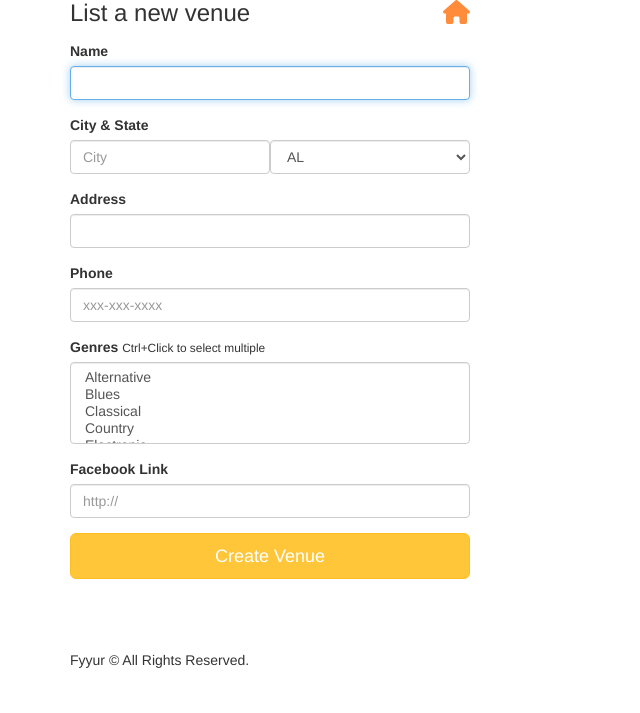
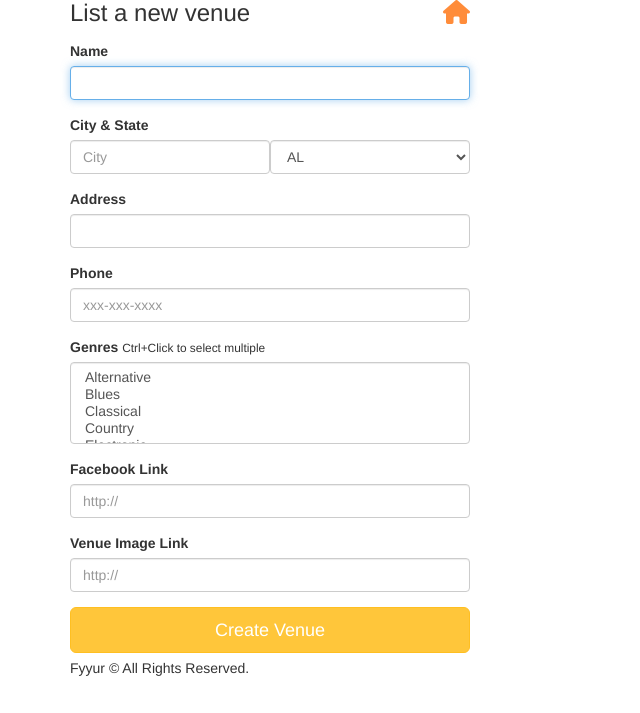
Before and after one commit to nsmichelson/FyuurShows, a Flask app: page /venues/create in a window 1280 px wide. Shown: the part 95-808 px from the top of the page, without its empty margins (0-640 px from the left). Before the commit the page ends 763 px from the top, so only its background shows below. Run offline with Flask 2, Linux system fonts and the light colour scheme; parts of the project's set-up code (start-up, migrations or seed data) failed here and were passed over; some libraries are stand-ins or nearby versions.

Commit message:
Field for venue image added and shows up. Need to add validators for right type of link

```diff
--- a/app.py
+++ b/app.py
@@ -152,12 +152,14 @@ def show_venue(venue_id):
     "facebook_link": venue.facebook_link,
     #"seeking_talent": venue.seeking_talent,
     #"seeking_description": venue.seeking_description,
-    #"image_link": venue.image_link,
+    "image_link": venue.image_link,
     #"past_shows": venue.past_shows,
     #"upcoming_shows": venue.upcoming_shows,
     #"past_shows_count": venue.past_shows_count,
     #"upcoming_shows_count": venue.upcoming_shows_count
     }
+    print("This is what we have as teh data for this venue!",data)
+    print("And image link specifically:",type(data['image_link']))
     return render_template('pages/show_venue.html', venue=data)
 
 #  Create Venue
@@ -172,11 +174,11 @@ def create_venue_form():
 def create_venue_submission():
   name = request.form['name']
   address = request.form['address']
-  print("This is what we are getting as the address",address)
   phone = request.form['phone']
   genres = request.form['genres']
   city = request.form['city']
   state = request.form['state']
+  image_link=request.form['image_link']
 
   try:
       newVenue = Venue()
@@ -186,6 +188,8 @@ def create_venue_submission():
       newVenue.genres = genres
       newVenue.city = city
       newVenue.state = state
+      newVenue.image_link = image_link
+      print("This is the new Venue!!!!!!!!!!!!!!!!!!!!!!!!!11",newVenue.image_link)
       db.session.add(newVenue)
       db.session.commit()
       flash('Venue ' + request.form['name'] + ' was successfully listed!')
--- a/forms.py
+++ b/forms.py
@@ -1,8 +1,10 @@
-
 from datetime import datetime
 from flask_wtf import Form
 from wtforms import StringField, SelectField, SelectMultipleField, DateTimeField
 from wtforms.validators import DataRequired, AnyOf, URL
+
+# TODO IMPLEMENT NEW ARTIST FORM AND NEW SHOW FORM
+
 
 class ShowForm(Form):
     artist_id = StringField(
--- a/templates/forms/new_venue.html
+++ b/templates/forms/new_venue.html
@@ -33,9 +33,14 @@
         {{ form.genres(class_ = 'form-control', placeholder='Genres, separated by commas', autofocus = true) }}
       </div>
       <div class="form-group">
-          <label for="genres">Facebook Link</label>
+          <label for="facebook_link">Facebook Link</label>
           {{ form.facebook_link(class_ = 'form-control', placeholder='http://', autofocus = true) }}
         </div>
+        <div class="form-group">
+          <label for="image_link">Venue Image Link</label>
+          {{ form.image_link(class_ = 'form-control', placeholder='http://', autofocus = true) }}
+        </div>
+
       <input type="submit" value="Create Venue" class="btn btn-primary btn-lg btn-block">
     </form>
   </div>
--- a/templates/pages/show_venue.html
+++ b/templates/pages/show_venue.html
@@ -43,6 +43,7 @@
 		{% endif %}
 	</div>
 	<div class="col-sm-6">
+		<p>{{venue.image_link}}</p>
 		<img src="{{ venue.image_link }}" alt="Venue Image" />
 	</div>
 </div>
```
